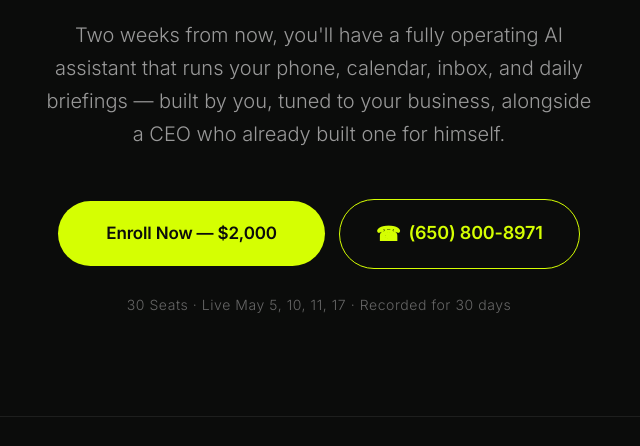
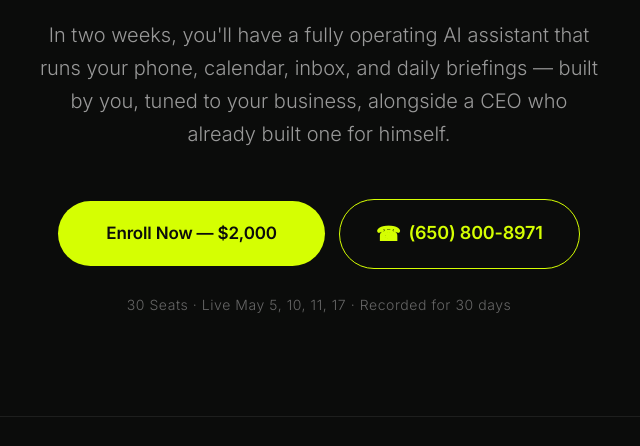
Before and after one commit to russperry/ai-for-operators, a plain HTML site: page index.html in a window 1280 px wide. Shown: the part 339-785 px from the top of the page, without its empty margins (321-961 px from the left). Drawn offline with Linux system fonts and the light colour scheme.

Commit message:
Tighten hero copy: remove 'from now' framing

```diff
--- a/index.html
+++ b/index.html
@@ -251,7 +251,7 @@ footer .subtle{color:#444;font-size:13px}
   <div class="container">
     <p class="hero-eyebrow reveal">A 2-Week Intensive for Founders &amp; CEOs · May 5–17, 2026</p>
     <h1 class="reveal">Build an AI Chief of Staff.<br>In Two Weeks.</h1>
-    <p class="hero-sub reveal">Two weeks from now, you'll have a fully operating AI assistant that runs your phone, calendar, inbox, and daily briefings — built by you, tuned to your business, alongside a CEO who already built one for himself.</p>
+    <p class="hero-sub reveal">In two weeks, you'll have a fully operating AI assistant that runs your phone, calendar, inbox, and daily briefings — built by you, tuned to your business, alongside a CEO who already built one for himself.</p>
     <div class="reveal">
       <div style="display:flex;gap:14px;justify-content:center;flex-wrap:wrap;align-items:center">
         <a href="#enroll" class="btn-primary">Enroll Now — $2,000</a>
```
